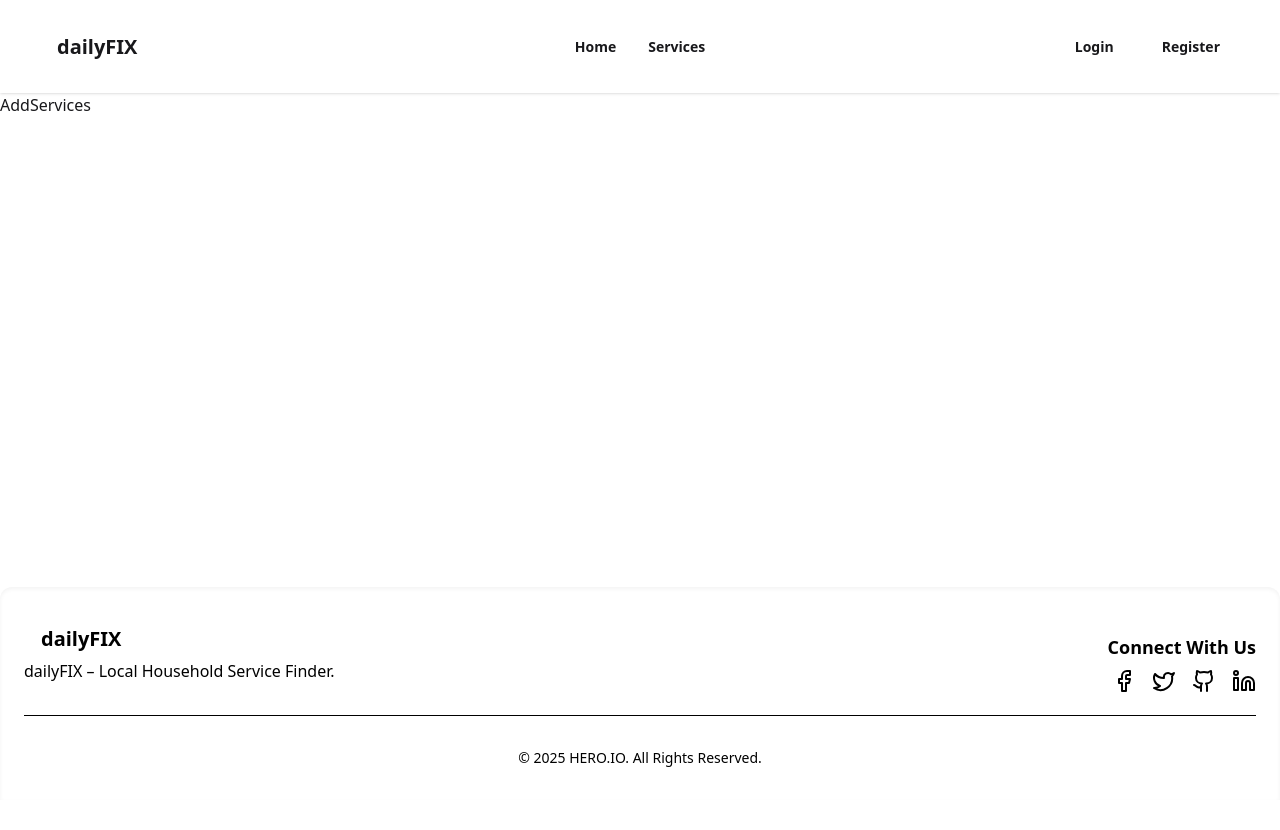
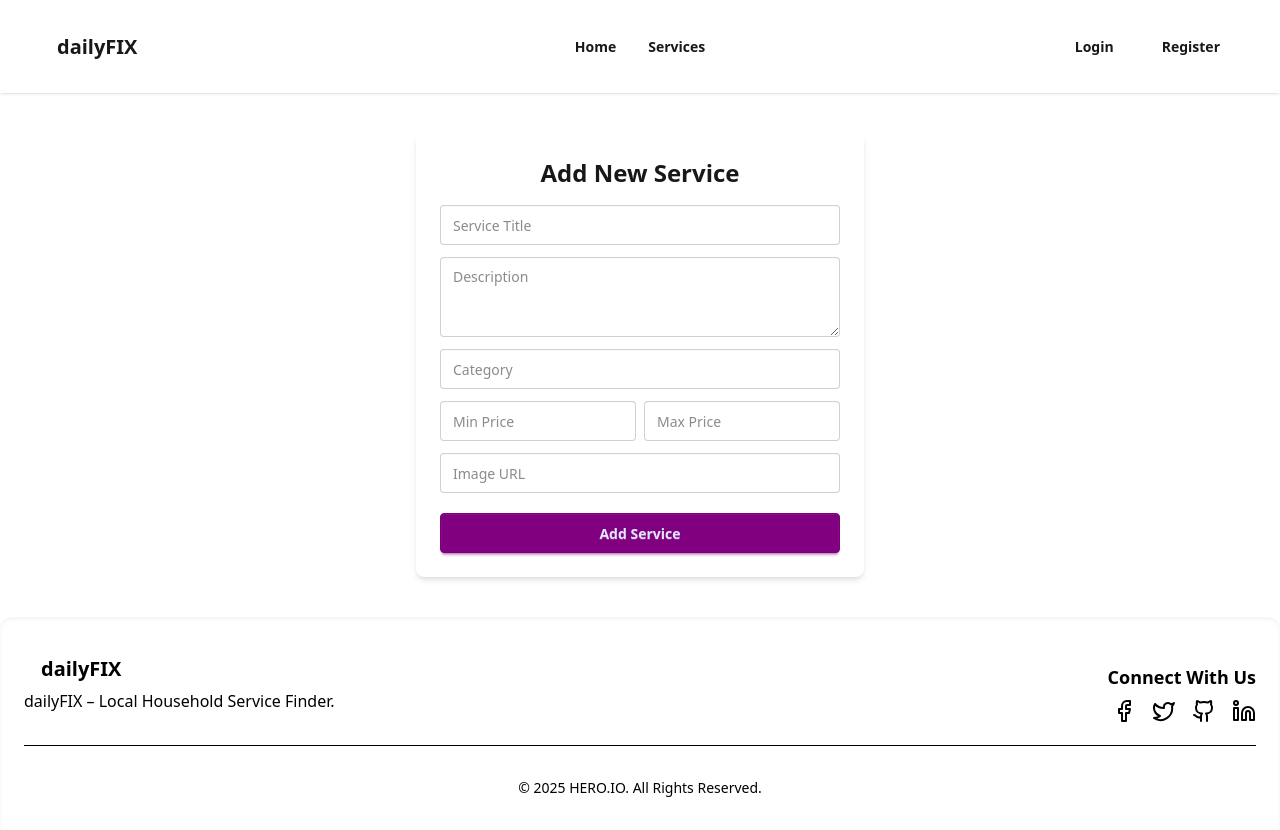
Before and after one commit to tanjirultusher/DailyFix-Client, a React (Vite) app: page /addservice in a window 1280 px wide. Before the commit the page ends 800 px from the top, so only its background shows below. Built offline with nearby package versions, Linux system fonts and the light colour scheme; no server answers.

Commit message:
implementing add services

```diff
--- a/src/Pages/AddServices.jsx
+++ b/src/Pages/AddServices.jsx
@@ -1,8 +1,129 @@
-import React from 'react';
+import React, { use, useState } from 'react';
+import { AuthContext } from "../contexts/AuthContext";
+
 
 const AddServices = () => {
+
+  const { user } = use(AuthContext);
+  const [serviceTitle, setServiceTitle] = useState("");
+  const [description, setDescription] = useState("");
+  const [category, setCategory] = useState("");
+  const [minPrice, setMinPrice] = useState("");
+  const [maxPrice, setMaxPrice] = useState("");
+  const [image, setImage] = useState("");
+  const [loading, setLoading] = useState(false);
+
+  const handleSubmit = (e) => {
+    e.preventDefault();
+    if (!user?.email) {
+      alert("You must be logged in to add a service");
+      return;
+    }
+
+    const newService = {
+      serviceTitle,
+      description,
+      category,
+      minPrice,
+      maxPrice,
+      image,
+      providerEmail: user.email,
+      providerName: user.displayName || "Unknown",
+    };
+
+    setLoading(true);
+
+    fetch("http://localhost:3000/services", {
+      method: "POST",
+      headers: {
+        "Content-Type": "application/json",
+      },
+      body: JSON.stringify(newService),
+    })
+      .then((res) => res.json())
+      .then((data) => {
+        console.log("Service saved:", data);
+        alert("Service added successfully!");
+        // Clear form
+        setServiceTitle("");
+        setDescription("");
+        setCategory("");
+        setMinPrice("");
+        setMaxPrice("");
+        setImage("");
+      })
+      .catch((err) => {
+        console.error("Error saving service:", err);
+        alert("Failed to add service");
+      })
+      .finally(() => setLoading(false));
+  };
+
   return (
-    <div>AddServices</div>
+    <div className="flex justify-center p-10">
+      <div className="card w-full max-w-md shadow-md bg-base-100 p-6">
+        <h2 className="text-2xl font-bold mb-4 text-center">Add New Service</h2>
+        <form onSubmit={handleSubmit} className="flex flex-col gap-3">
+          <input
+            type="text"
+            placeholder="Service Title"
+            value={serviceTitle}
+            onChange={(e) => setServiceTitle(e.target.value)}
+            className="input input-bordered w-full"
+            required
+          />
+          <textarea
+            placeholder="Description"
+            value={description}
+            onChange={(e) => setDescription(e.target.value)}
+            className="textarea textarea-bordered w-full"
+            required
+          />
+          <input
+            type="text"
+            placeholder="Category"
+            value={category}
+            onChange={(e) => setCategory(e.target.value)}
+            className="input input-bordered w-full"
+            required
+          />
+          <div className="flex gap-2">
+            <input
+              type="number"
+              placeholder="Min Price"
+              value={minPrice}
+              onChange={(e) => setMinPrice(e.target.value)}
+              className="input input-bordered w-1/2"
+              required
+            />
+            <input
+              type="number"
+              placeholder="Max Price"
+              value={maxPrice}
+              onChange={(e) => setMaxPrice(e.target.value)}
+              className="input input-bordered w-1/2"
+              required
+            />
+          </div>
+          <input
+            type="text"
+            placeholder="Image URL"
+            value={image}
+            onChange={(e) => setImage(e.target.value)}
+            className="input input-bordered w-full"
+            required
+          />
+
+          <button
+            type="submit"
+            className={`btn btn-primary w-full mt-2 ${loading ? "loading" : ""}`}
+            disabled={loading}
+          >
+            {loading ? "Saving..." : "Add Service"}
+          </button>
+        </form>
+      </div>
+    </div>
   );
 };
 
```
